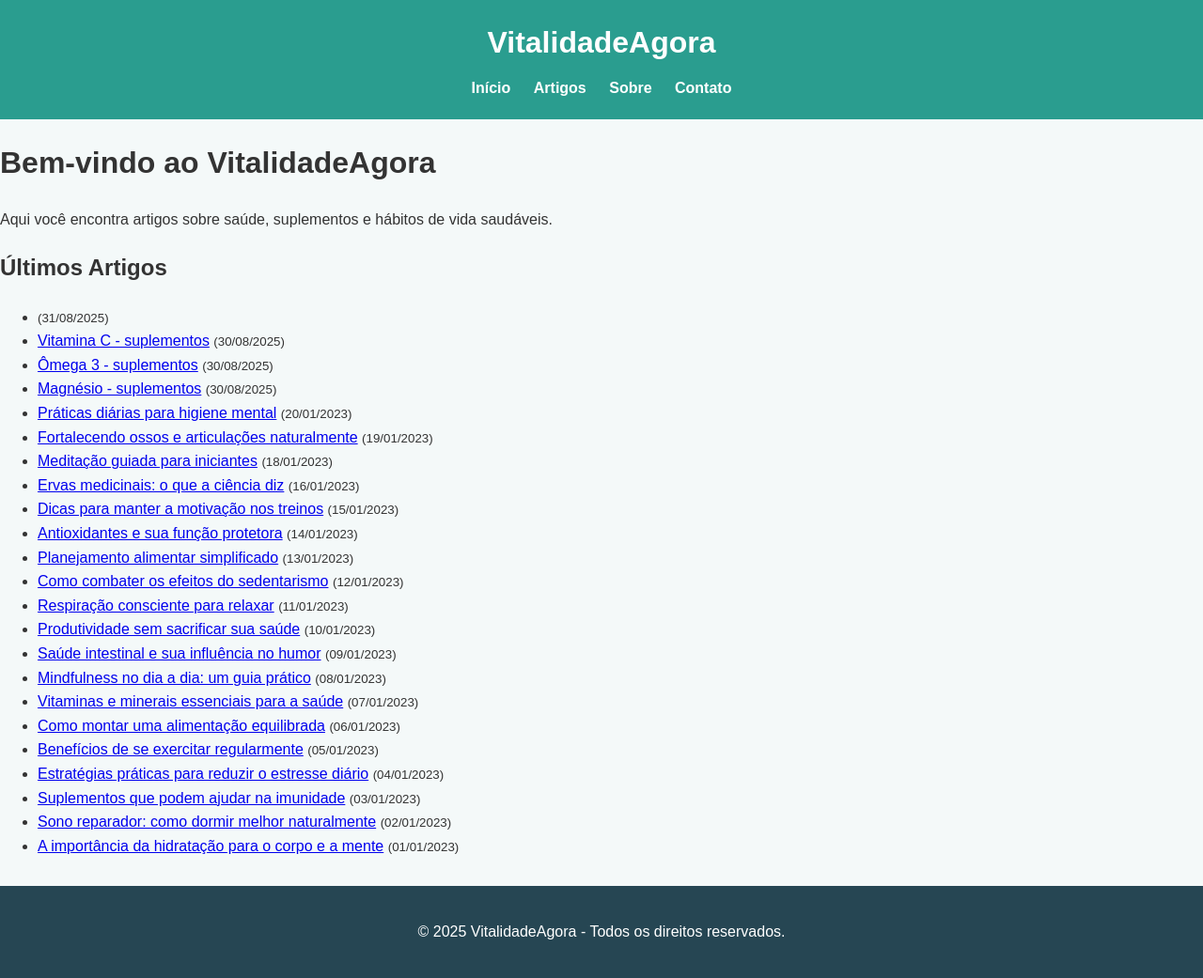
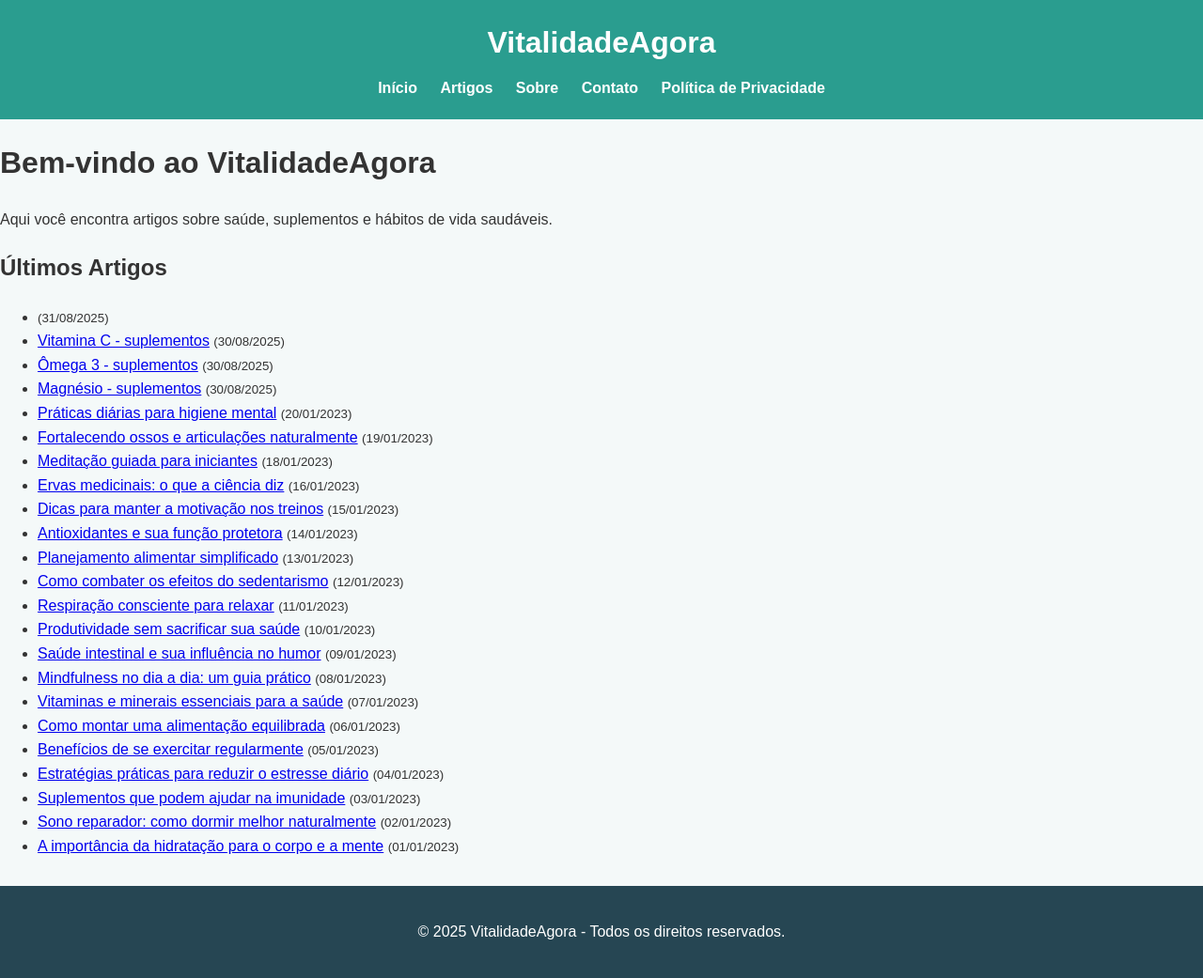
Before and after one commit to nfrs88/vitalidadeagora.github.io, a Jekyll site: the page built from index.md, in a window 1280 px wide. Shown: the whole page at 94% size. Built offline with Jekyll 4.4.1, drawn with Linux system fonts in a browser that asks for light colours.

Commit message:
Update default.html

```diff
--- a/_layouts/default.html
+++ b/_layouts/default.html
@@ -78,6 +78,7 @@
       <a href="{{ '/artigos/' | relative_url }}">Artigos</a>
       <a href="{{ '/sobre/' | relative_url }}">Sobre</a>
       <a href="{{ '/contato/' | relative_url }}">Contato</a>
+      <a href="{{ '/politicadeprivacidade/' | relative_url }}">Política de Privacidade</a>
     </nav>
   </header>
 
```
